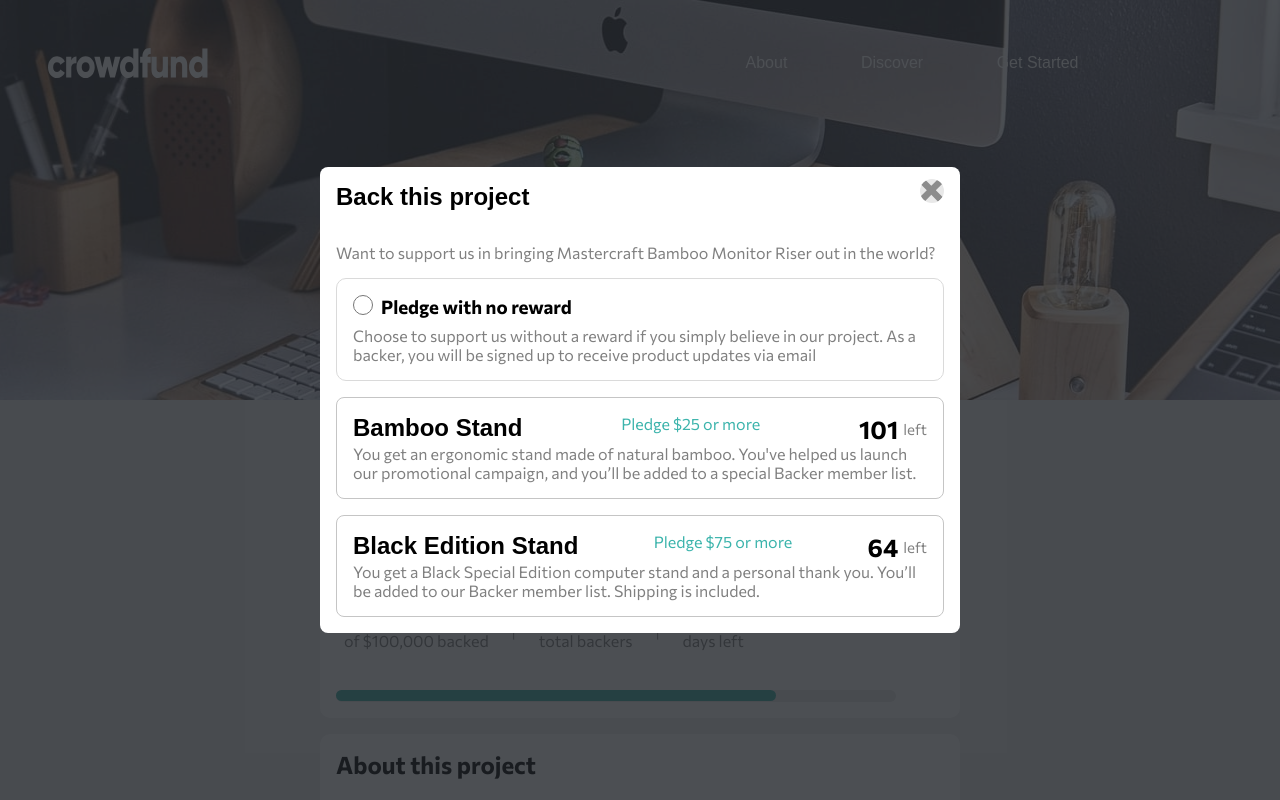
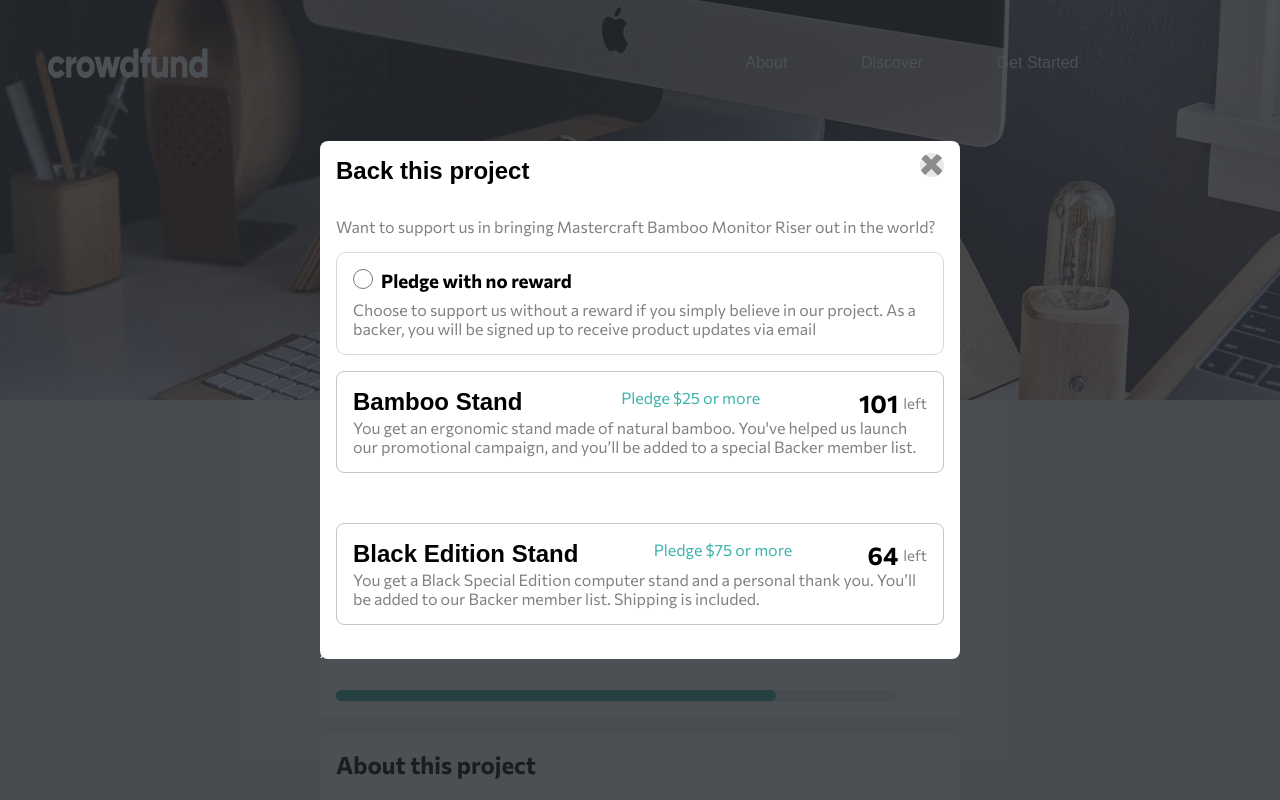
Before and after one commit to Facualemandi/Crowdfunding, a React (Create React App) app: page / in a window 1280 px wide. Both pictures are taken after a click on the button "Back This Project". Shown: the top 800 px of the page. Built offline with nearby package versions, Linux system fonts and the light colour scheme.

Commit message:
Agregando funcionalidd a los ultimos 2 elementos del modal

```diff
--- a/src/App.js
+++ b/src/App.js
@@ -30,10 +30,11 @@ const buyItems = [
 ];
 
 function App() {
-  const [totalItems, setTotalItems] = useState(buyItems)
   const [openModal, setOpenModal] = useState(false);
   const [exitoModal, setExitoModal] = useState(false);
-  // const [exitoModal, setExitoModal] = useState(false);
+  const [piedgeNoReward, setPiedgeNoReward] = useState(false);
+  const [itemsReward, setItemsReward] = useState(false);
+  const [blackEdition, setBlackEdition] = useState(false)
   const [onValue, setOnValue] = useState("");
 
   const isOpen = () => {
@@ -77,7 +78,12 @@ function App() {
           exitoMod={exitoMod}
           onValue={onValue}
           setOnValue={setOnValue}
-          totalItems={totalItems}
+          piedgeNoReward={piedgeNoReward}
+          setPiedgeNoReward={setPiedgeNoReward}
+          itemsReward={itemsReward}
+          setItemsReward={setItemsReward}
+          blackEdition={blackEdition}
+          setBlackEdition={setBlackEdition}
 
         />
       )}
--- /dev/null
+++ b/src/Components/BlackEdition.js
@@ -0,0 +1,51 @@
+import React from "react";
+
+const BlackEdition = ({ blackEdition, setBlackEdition, setItemsReward,setPiedgeNoReward }) => {
+
+  const isBlackEdit = () => {
+    setBlackEdition(true);
+    setItemsReward(false);
+    setPiedgeNoReward(false);
+  };
+
+  return (
+    <>
+      <section>
+        <div
+          className={`rewardsTotal ${blackEdition && "bamboo-active"}`}
+          onClick={isBlackEdit}
+        >
+          <div className="containerTop">
+            <h2>Black Edition Stand</h2>
+            <p className="price_reward">Pledge $75 or more</p>
+            <span className="span_reward">
+              <p>64</p>
+              <p>left</p>
+            </span>
+          </div>
+
+          <div>
+            <p>
+              You get a Black Special Edition computer stand and a personal
+              thank you. You’ll be added to our Backer member list. Shipping is
+              included.
+            </p>
+          </div>
+
+          {blackEdition && (
+            <>
+              <hr className="hrModal" />
+              <div className="totalPiedgeNoReward">
+                <input type="number" placeholder="Piedge" />
+                <button> Continue </button>
+              </div>
+            </>
+          )}
+        </div>
+        )
+      </section>
+    </>
+  );
+};
+
+export default BlackEdition;
--- a/src/Components/Modal.js
+++ b/src/Components/Modal.js
@@ -1,25 +1,55 @@
 import React from "react";
-import ReactDom from 'react-dom'
-import '../Styles/Modal.css'
+import ReactDom from "react-dom";
+import "../Styles/Modal.css";
+import BlackEdition from "./BlackEdition";
 import NoReward from "./NoReward";
 import ProjectModal from "./ProjectModal";
 import Rewards from "./Rewards";
 
+const Modal = ({
+  isCloseM,
+  exitoMod,
+  onValue,
+  setOnValue,
+  piedgeNoReward,
+  setPiedgeNoReward,
+  itemsReward,
+  setItemsReward,
+  blackEdition,
+  setBlackEdition,
+}) => {
+  return ReactDom.createPortal(
+    <div className="modalBackground">
+      <div className="container_modal">
+        <ProjectModal isCloseM={isCloseM} />
+        <NoReward
+          exitoMod={exitoMod}
+          onValue={onValue}
+          setOnValue={setOnValue}
+          piedgeNoReward={piedgeNoReward}
+          setPiedgeNoReward={setPiedgeNoReward}
+          setItemsReward={setItemsReward}
+          setBlackEdition={setBlackEdition}
+        />
+        <Rewards
+          itemsReward={itemsReward}
+          setItemsReward={setItemsReward}
+          setPiedgeNoReward={setPiedgeNoReward}
+          setBlackEdition={setBlackEdition}
+        />
+
+        <BlackEdition
+        blackEdition={blackEdition}
+        setBlackEdition={setBlackEdition}
+        setItemsReward={setItemsReward}
+        setPiedgeNoReward={setPiedgeNoReward}
+        />
 
 
-const Modal = ({isCloseM, exitoMod, onValue, setOnValue,totalItems}) => {
-
-      return ReactDom.createPortal(
-            <div className="modalBackground">
-                  <div className="container_modal">
-                     <ProjectModal isCloseM={isCloseM}/>
-                     <NoReward exitoMod={exitoMod} onValue={onValue} setOnValue={setOnValue}/>
-                     <Rewards totalItems={totalItems}/>
-                 </div>
-
-            </div>,
-            document.getElementById('modal')
-      )
+      </div>
+    </div>,
+    document.getElementById("modal")
+  );
 };
 
 export default Modal;
--- a/src/Components/NoReward.js
+++ b/src/Components/NoReward.js
@@ -1,47 +1,58 @@
-import React,{useState} from "react";
-import '../Styles/NoReward.css'
-const NoReward = ({exitoMod,onValue, setOnValue}) => {
-
-
+import React, { useState } from "react";
+import "../Styles/NoReward.css";
+const NoReward = ({
+  exitoMod,
+  onValue,
+  setOnValue,
+  piedgeNoReward,
+  setPiedgeNoReward,
+  setItemsReward,
+  setBlackEdition,
+}) => {
   const onChangeValue = (e) => {
-    setOnValue(e.target.value)
- }
-
- const [piedgeNoReward, setPiedgeNoReward] = useState(false)
+    setOnValue(e.target.value);
+  };
 
   const piedgeTrue = () => {
-  setPiedgeNoReward(true)
- }
+    setPiedgeNoReward(true);
+    setItemsReward(false);
+    setBlackEdition(false);
+  };
 
   return (
     <>
-    <section className={`sectionContainer_noReward ${piedgeNoReward && 'container-active'}`}>
-
+      <section
+        className={`sectionContainer_noReward ${
+          piedgeNoReward && "container-active"
+        }`}
+      >
         <div onClick={piedgeTrue}>
           <div className="noReward">
-         <input type='radio' className="chexbox_noReward"/>
+            <input type="radio" className="chexbox_noReward" />
             <h3>Pledge with no reward</h3>
           </div>
           <p>
             Choose to support us without a reward if you simply believe in our
-          project. As a backer, you will be signed up to receive product updates
-          via email
+            project. As a backer, you will be signed up to receive product
+            updates via email
           </p>
         </div>
 
-
         {piedgeNoReward && (
           <>
-           <hr className="hrModal"/>
+            <hr className="hrModal" />
 
             <div className="totalPiedgeNoReward">
-             <input type='number' placeholder="Piedge" onChange={onChangeValue} value={onValue} />
+              <input
+                type="number"
+                placeholder="Piedge"
+                onChange={onChangeValue}
+                value={onValue}
+              />
               <button onClick={exitoMod}> Continue </button>
             </div>
           </>
         )}
-
-
       </section>
     </>
   );
--- a/src/Components/Rewards.js
+++ b/src/Components/Rewards.js
@@ -1,31 +1,48 @@
-import React from 'react'
-import '../Styles/Rewards.css'
-const Rewards = ({totalItems}) => {
+import React, { useState } from "react";
+import "../Styles/Rewards.css";
+const Rewards = ({itemsReward, setItemsReward, setPiedgeNoReward, setBlackEdition}) => {
+
+
+  const activeRewards = () => {
+    setItemsReward(true);
+    setPiedgeNoReward(false)
+    setBlackEdition(false)
+  };
   return (
     <>
       <section>
-         {totalItems.map(item => (
-             <div className='rewardsTotal'>
-                 <div className='containerTop'>
-                   <h2>{item.name}</h2>
-                   <p className='price_reward'>{item.price}</p>
-                   <span className='span_reward'>
-                       <p> {item.number}</p>
-                       <p>{item.left}</p>
+          <div className={`rewardsTotal ${itemsReward && 'bamboo-active'}`} onClick={activeRewards}>
+            <div className="containerTop">
+              <h2>Bamboo Stand</h2>
+              <p className="price_reward">Pledge $25 or more</p>
+              <span className="span_reward">
+                <p> 101</p>
+                <p>left</p>
               </span>
             </div>
 
             <div>
-                     <p>{item.text}</p>
+              <p>
+                You get an ergonomic stand made of natural bamboo. You've helped
+                us launch our promotional campaign, and you’ll be added to a
+                special Backer member list.
+              </p>
             </div>
 
+            {itemsReward && (
+              <>
+                <hr className="hrModal" />
+                <div className="totalPiedgeNoReward">
+                  <input type="number" placeholder="Piedge" />
+                  <button> Continue </button>
+                </div>
+              </>
+            )}
+          </div>
+        )
+      </section>
+    </>
+  );
+};
 
-             </div>
-         ))}
-       </section>
-
-     </>
-  )
-}
-
-export default Rewards
+export default Rewards;
--- a/src/Styles/NoReward.css
+++ b/src/Styles/NoReward.css
@@ -7,7 +7,7 @@
 }
 
 .container-active{
-    background-color: rgb(238, 255, 238);
+   border: 2px solid hsl(176, 50%, 47%);
 }
 
 .sectionContainer_noReward p{
--- a/src/Styles/Rewards.css
+++ b/src/Styles/Rewards.css
@@ -4,6 +4,9 @@
     margin: 2vh;
     padding: 2vh;
     cursor: pointer;
+}
+.bamboo-active{
+    border: 2px solid hsl(176, 50%, 47%);
 }
 
 .containerTop{
```
Lines whose indentation alone changed are shown as unchanged.
